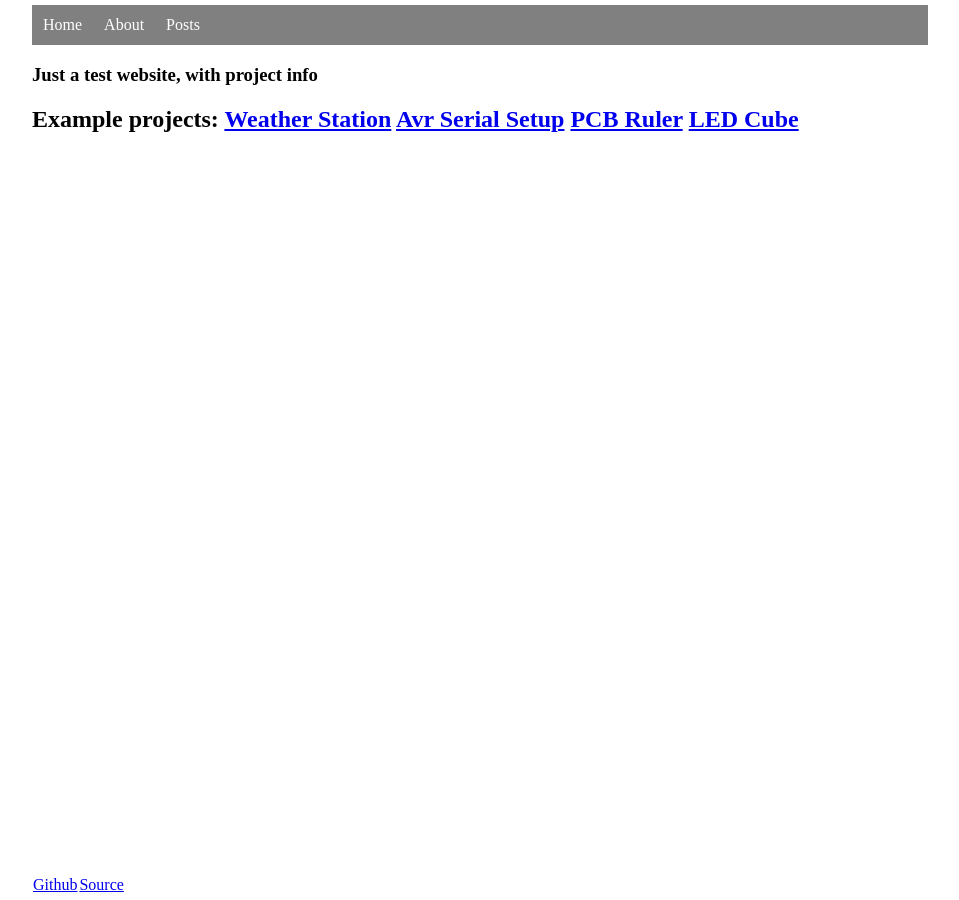
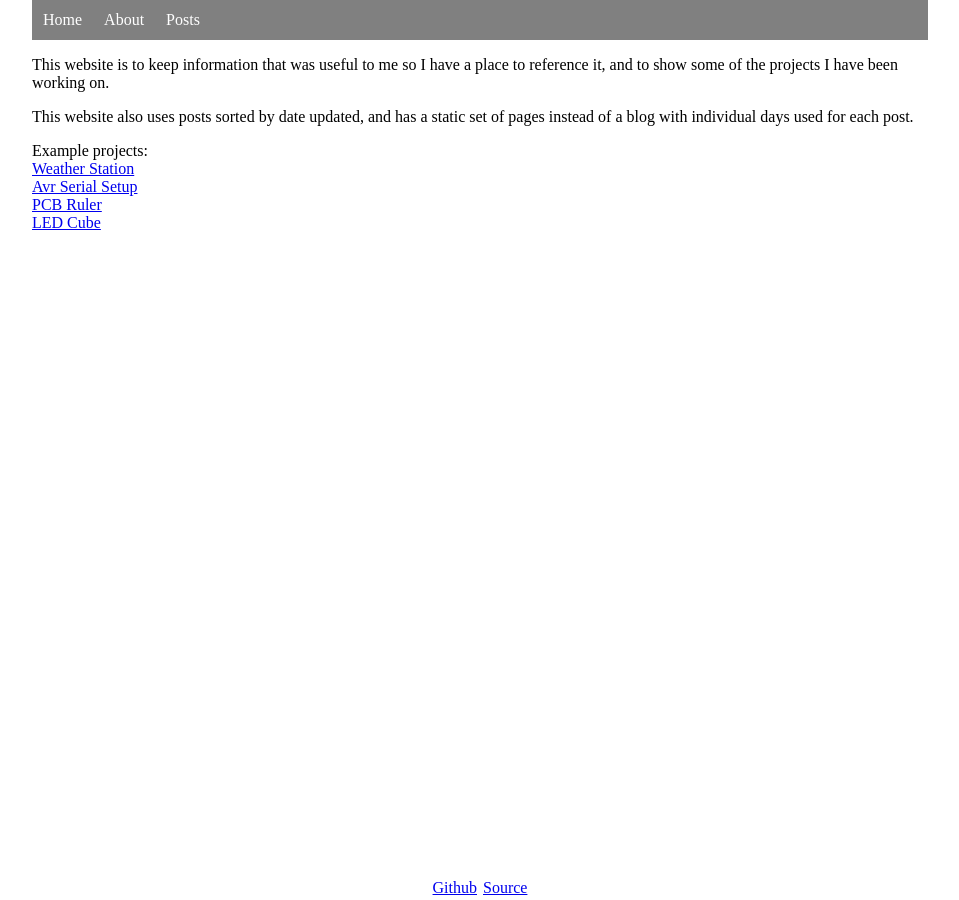
Before and after one commit to mwyoung/mwyoung.github.io, a Jekyll site: the page built from about.md, in a window 1280 px wide. Shown: the whole page, without its empty margins (160-1119 px from the left). Built offline with Jekyll 4.4.1, drawn with Linux system fonts in a browser that asks for light colours.

Commit message:
Fixed footers, started on content

```diff
--- a/_config.yml
+++ b/_config.yml
@@ -1,4 +1,4 @@
 name: mwyoung
 markdown: kramdown
 
-permalink: /posts/:year-:month
+permalink: /posts/:title
--- a/_layouts/default.html
+++ b/_layouts/default.html
@@ -6,7 +6,7 @@
         <title>{{ page.title }}</title>
         <link rel="stylesheet" type="text/css" href="/css/main.css">
     </head>
-    <body>
+    <body class="site">
         <nav>
             <ul>
                 {% for item in site.data.nav %}
@@ -14,11 +14,11 @@
                 {% endfor %}
             <ul>
         </nav>
-        <div class="container">
+        <div class="site-content">
 
         {{ content }}
 
-        </div><!-- /.container -->
+        </div><!-- /.site-content -->
         <footer>
             <ul>
                 {% for item in site.data.footer %}
--- a/about.html
+++ /dev/null
@@ -1,13 +0,0 @@
----
-layout: default
-title: About
----
-<div class="about">
-    <h3>Just a test website, with project info</p>
-    <h2>Example projects:
-     <a href="https://github.com/mwyoung/Weather-Station">Weather Station</a>
-     <a href="https://github.com/mwyoung/avr-serial-test">Avr Serial Setup</a>
-     <a href="https://github.com/mwyoung/Adafruit-PCB-Ruler">PCB Ruler</a>
-     <a href="https://github.com/mwyoung/LED-Cube">LED Cube</a>
-    </p>
-</div>
--- /dev/null
+++ b/about.md
@@ -0,0 +1,16 @@
+---
+layout: default
+title: About
+---
+
+This website is to keep information that was useful to me so I have a place to reference
+it, and to show some of the projects I have been working on.
+
+This website also uses posts sorted by date updated, and has a static set of pages instead
+of a blog with individual days used for each post.
+
+Example projects:<br />
+[Weather Station](https://github.com/mwyoung/Weather-Station)<br />
+[Avr Serial Setup](https://github.com/mwyoung/avr-serial-test)<br />
+[PCB Ruler](https://github.com/mwyoung/Adafruit-PCB-Ruler)<br />
+[LED Cube](https://github.com/mwyoung/LED-Cube)<br />
--- a/css/main.css
+++ b/css/main.css
@@ -1,6 +1,19 @@
 body {
-    margin: 5px auto;
+    display: flex;
+    flex-direction:column;
+    min-height: 100vh;
+    margin: auto;
     width: 70%;
+}
+
+.site-content{
+    flex: 1 1 auto;
+}
+
+/* reduce spacing */
+h1, h2, h3, h4, h5, h6{
+    margin-top: 0;
+    margin-bottom: 0;
 }
 
 /* nav coloring */
@@ -27,16 +40,16 @@ nav ul li a:hover {
 }
 
 /* footer coloring */
+footer {
+    margin: auto auto 0 auto;
+    overflow: hidden;
+}
 footer ul {
-    position: absolute;
-    bottom: 5px;
     list-style-type: none;
     padding: 0px;
-    margin: 0px;
-    overflow: hidden;
 }
 footer ul li{
     float: left;
-    padding: 1px;
+    padding: 3px;
     text-decoration: none;
 }
```
Also changed, not shown: _posts/2019-09-01-jekyll-setup.md (added, +17 -0 lines), _posts/2019-10-01-programming-atmega328.md (renamed from _posts/2019/2019-10-01-a.md, +1 -1 lines), _posts/2019/2019-09-01-a.md (deleted, +0 -6 lines), posts.html (+4 -3 lines).
